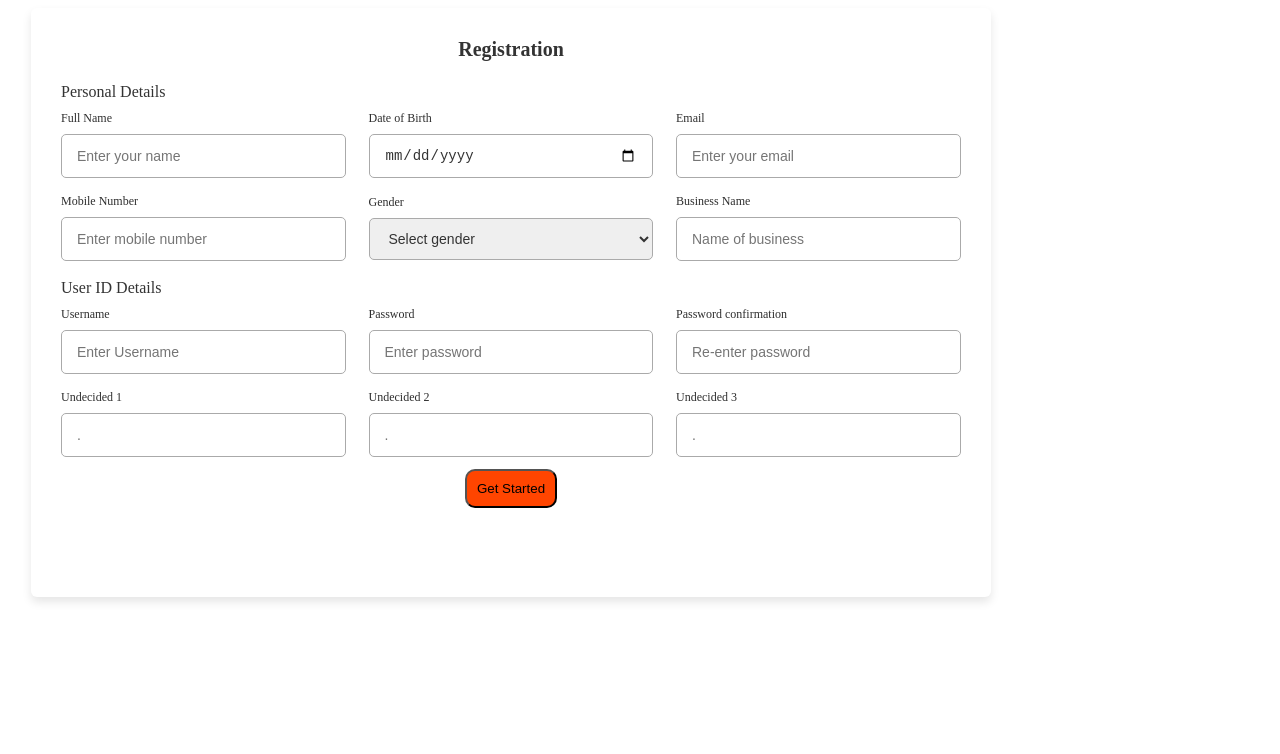
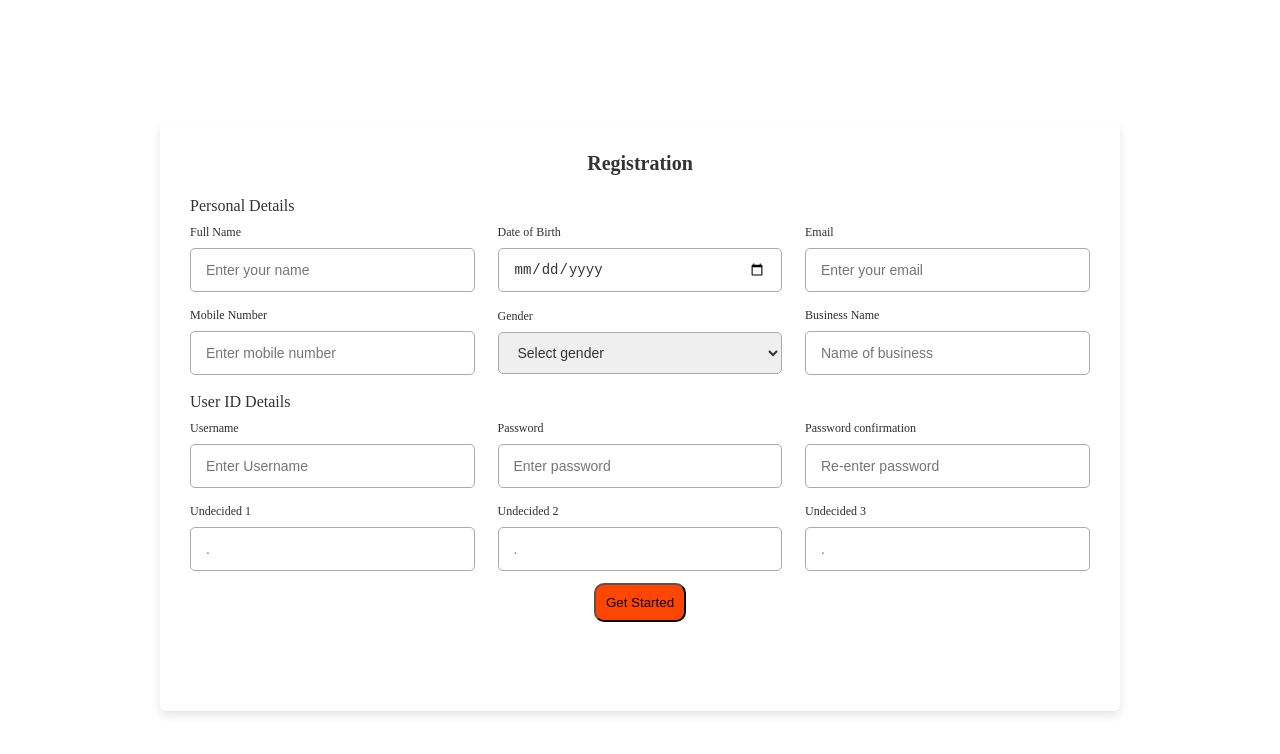
Before and after one commit to 200040082vinayak/200040082vinayak.github.io, an Angular app: page /reg in a window 1280 px wide. Shown: the top 754 px of the page. Built offline with nearby package versions, Linux system fonts and the light colour scheme.

Commit message:
12:45 13/05

```diff
--- a/src/app/login-page/login-page.component.css
+++ b/src/app/login-page/login-page.component.css
@@ -92,3 +92,8 @@ html, body{
     font-size: 14px;
     text-align: center;
   }
+
+  #img {
+    height: 20px;
+    width: 20px;
+  }
--- a/src/app/registration-page/registration-page.component.css
+++ b/src/app/registration-page/registration-page.component.css
@@ -1,3 +1,12 @@
+html, body{
+    display: grid;
+    height: 100vh;
+    width: 100%;
+    place-items: center;
+    background: #fff;
+  }
+
+
 .container{
     position: relative;
     max-width: 900px;
```
